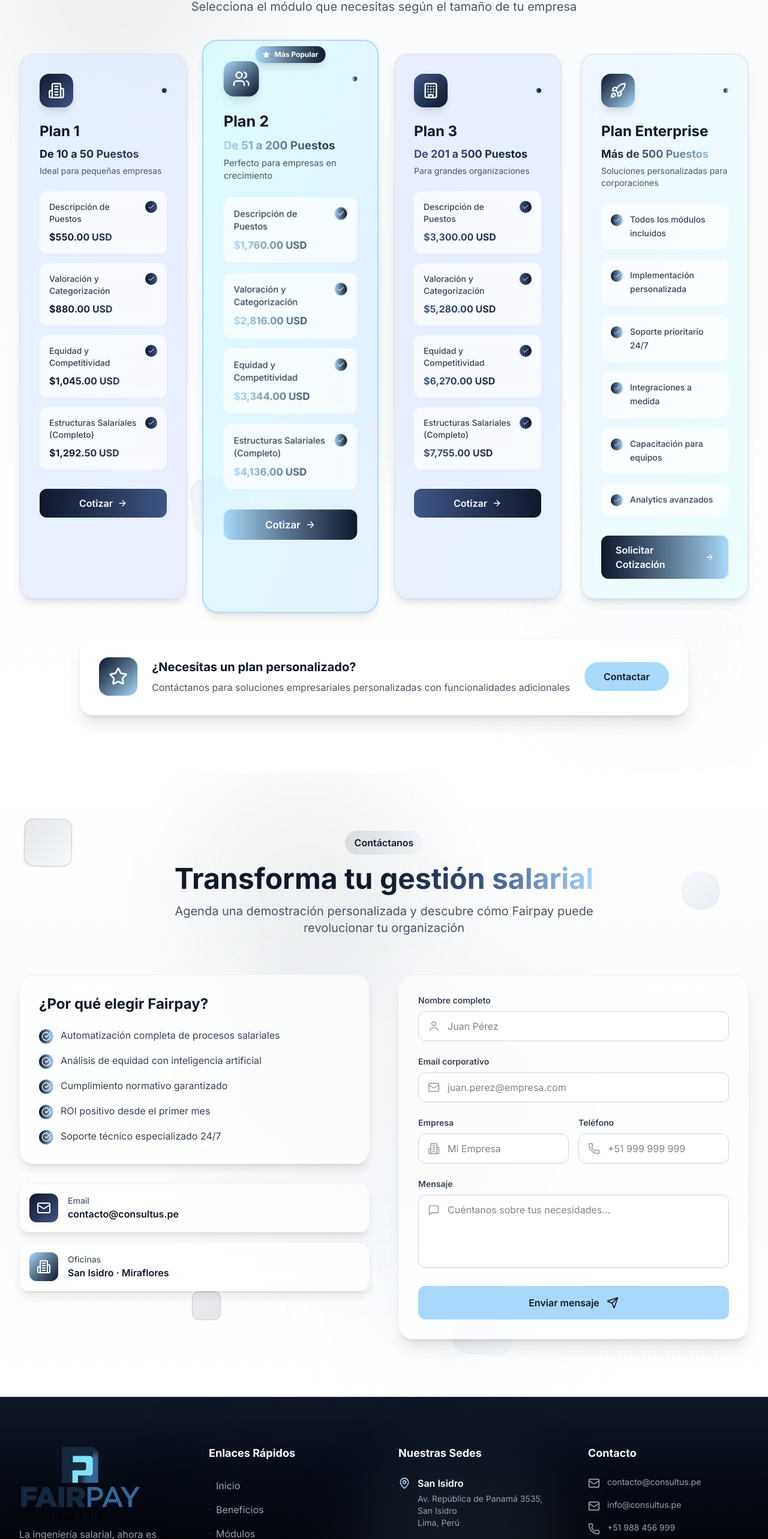
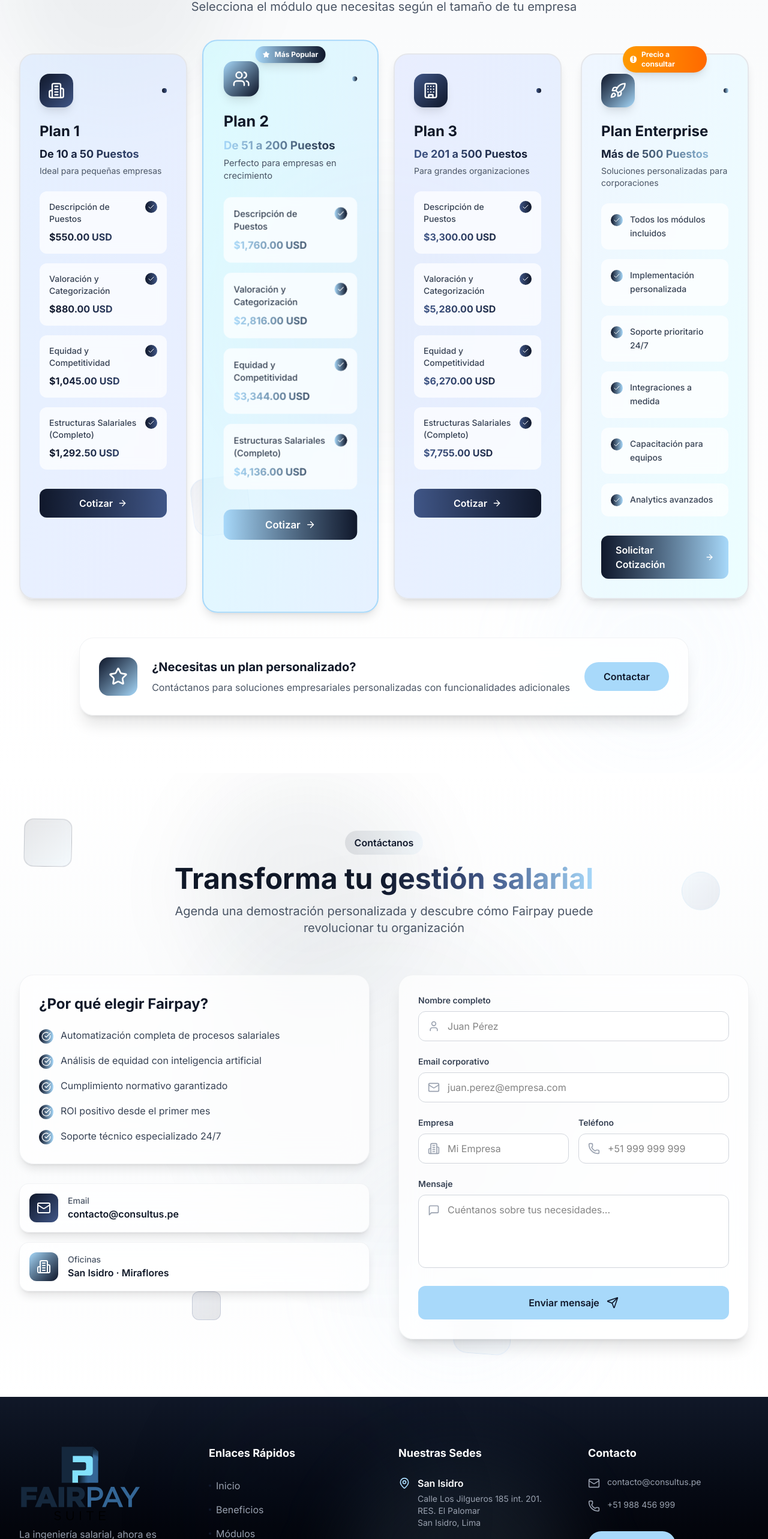
Before and after one commit to fairpayconsultus/landingPageFairpay, a React (Vite) app: page / in a window 1280 px wide. Shown: the part 7779-10345 px from the top of the page at 60% size. Built offline with nearby package versions, Linux system fonts and the light colour scheme.

Commit message:
change address and pricing in plan

```diff
--- a/src/app/components/Footer.tsx
+++ b/src/app/components/Footer.tsx
@@ -10,19 +10,18 @@
   const locations = [
     {
       name: "San Isidro",
-      address: "Av. República de Panamá 3535, San Isidro",
-      city: "Lima, Perú",
+      address: "Calle Los Jilgueros 185 int. 201. RES. El Palomar",
+      city: "San Isidro, Lima",
     },
     {
       name: "Miraflores",
-      address: "Av. José Pardo 620, Miraflores",
-      city: "Lima, Perú",
+      address: "Av. Mariscal la Mar 326 oficina 216 urbe. Santa Cruz",
+      city: "Miraflores, Lima",
     },
   ];
 
   const contactInfo = [
     { icon: Mail, text: "contacto@consultus.pe", href: "mailto:contacto@consultus.pe" },
-    { icon: Mail, text: "info@consultus.pe", href: "mailto:info@consultus.pe" },
     { icon: Phone, text: "+51 988 456 999", href: "tel:+51988456999" },
   ];
 
--- a/src/app/components/Pricing.tsx
+++ b/src/app/components/Pricing.tsx
@@ -187,6 +187,18 @@
                     {plan.range}
                   </p>
                   <p className="text-sm text-gray-600">{plan.description}</p>
+
+                  {/* Custom Quote Badge */}
+                  {plan.customQuote && (
+                    <div className="absolute -top-3 left-1/2 transform -translate-x-1/2 z-10">
+                      <div className="flex items-center gap-2 px-3 py-1.5 bg-gradient-to-r from-amber-500 to-orange-500 text-white rounded-full shadow-lg text-xs font-bold">
+                        <span className="w-3 h-3 bg-white rounded-full flex items-center justify-center">
+                          <span className="text-amber-500 text-xs font-bold">!</span>
+                        </span>
+                        Precio a consultar
+                      </div>
+                    </div>
+                  )}
                 </div>
 
                 {/* Modules or Features */}
```
